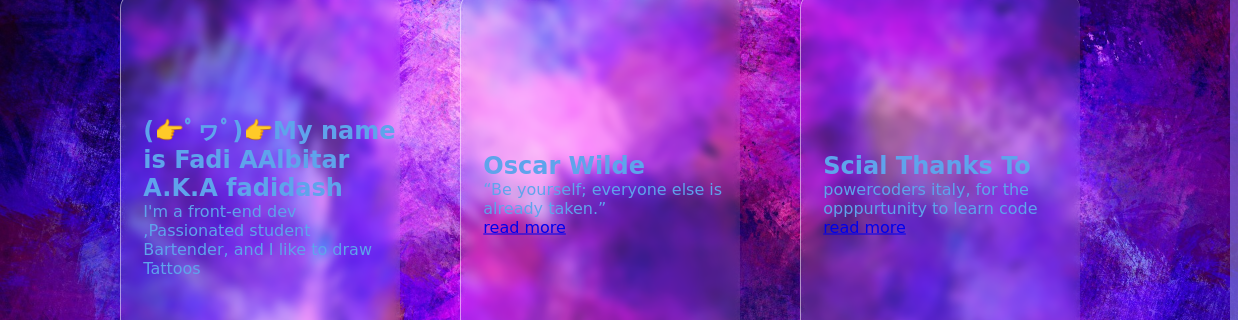
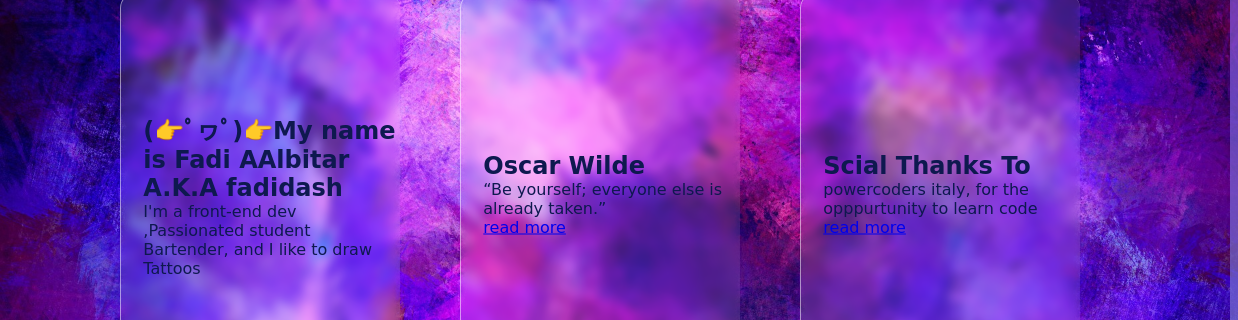
Before and after one commit to fadidash1/profile, a website: page index.html in a window 1280 px wide. Shown: the part 157-477 px from the top of the page, 0-1238 px from the left. Drawn offline with Linux system fonts and the light colour scheme; a web font is replaced by a local one.

Commit message:
webpage v : 3.0.6

```diff
--- a/style.css
+++ b/style.css
@@ -137,7 +137,7 @@ button:hover{
 }
 
 .content{
-        color: #5fa3ec;
+        color: #0e194f;
         position: absolute;
         top: 50%;
         left: 8%;
```
